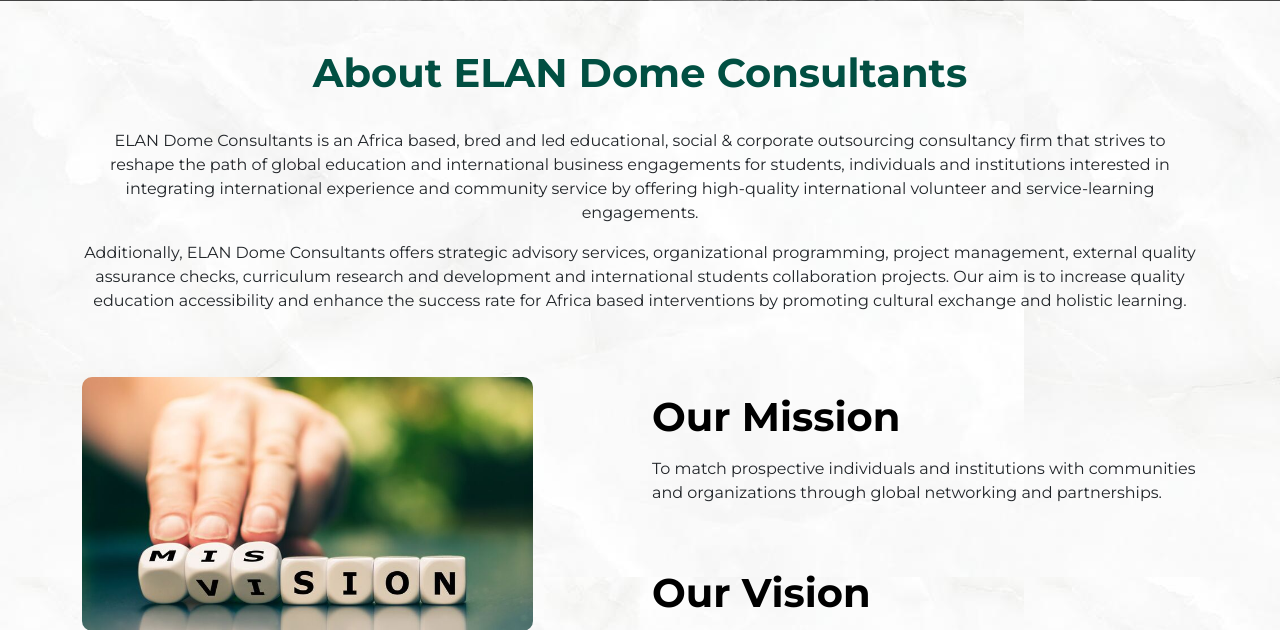
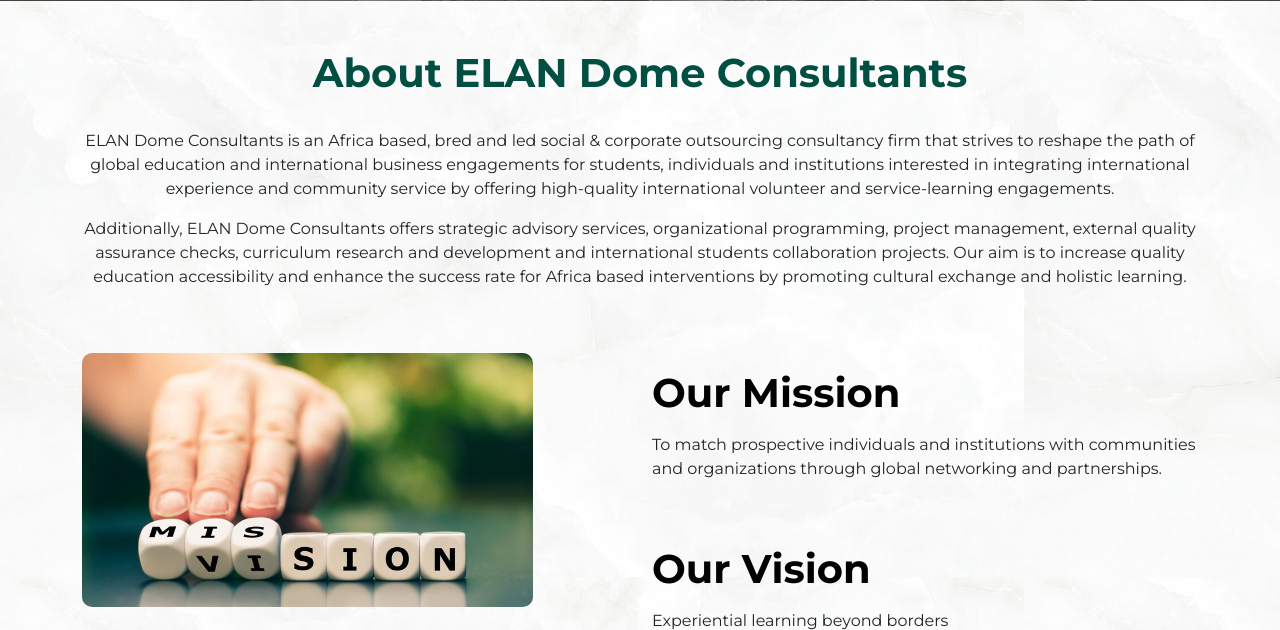
Before and after one commit to fredricksimi/elandome, a Django app: page /about in a window 1280 px wide. Shown: the part 549-1179 px from the top of the page. Run offline with Django 3.2, Linux system fonts and the light colour scheme.

Commit message:
new changes

```diff
--- a/mainapp/templates/mainapp/about.html
+++ b/mainapp/templates/mainapp/about.html
@@ -21,7 +21,7 @@
     <div class="container">
         <p class="pt-5 pb-3 text-center about-banner-text" style="color:#014f42;">About ELAN Dome Consultants</p>
         <p class="text-center">
-            {% blocktrans %}ELAN Dome Consultants is an Africa based, bred and led educational, social &
+            {% blocktrans %}ELAN Dome Consultants is an Africa based, bred and led social &
             corporate outsourcing consultancy firm that strives to reshape the path of
             global education and international business engagements for students, individuals
             and institutions interested in integrating international experience and community
```
